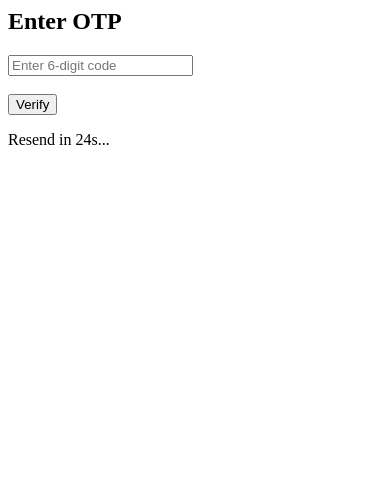
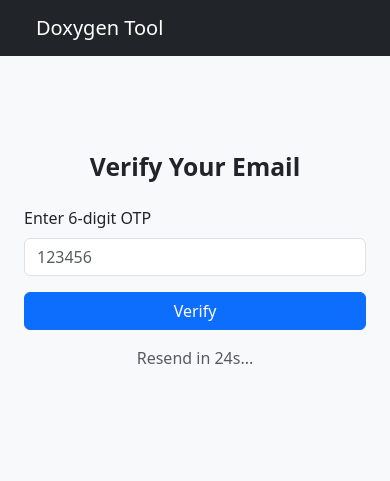
Before and after one commit to Tashif-Bashir/doxgenweb, a Django app: page /users/verify/ in a window 390 px wide. Shown: the top 481 px of the page. Run offline with Django 4.2, Linux system fonts and the light colour scheme.

Commit message:
updated verify email page

```diff
--- a/users/templates/users/verify.html
+++ b/users/templates/users/verify.html
@@ -1,25 +1,48 @@
-<h2>Enter OTP</h2>
-<form method="post">
-  {% csrf_token %}
-  <input type="text" name="otp" placeholder="Enter 6-digit code" required><br><br>
-  <button type="submit">Verify</button>
-</form>
+{% extends 'upload/base.html' %}
+{% block title %}Verify OTP | Doxygen Web Tool{% endblock %}
+{% block content %}
+<div class="container py-5">
+  <h2 class="fw-bold mb-4 text-center">Verify Your Email</h2>
+  <div class="row justify-content-center">
+    <div class="col-md-6">
+      <form method="post" novalidate>
+        {% csrf_token %}
+        {% if error %}
+          <div class="alert alert-danger">{{ error }}</div>
+        {% endif %}
 
-{% if error %}<p style="color:red;">{{ error }}</p>{% endif %}
+        <div class="mb-3">
+          <label for="otp" class="form-label">Enter 6-digit OTP</label>
+          <input type="text" id="otp" name="otp" class="form-control" placeholder="123456" maxlength="6" required>
+        </div>
 
-<p id="timer">Resend in 30s...</p>
-<a href="{% url 'resend_otp' %}" id="resend" style="display:none;">Resend OTP</a>
+        <div class="d-grid mb-3">
+          <button type="submit" class="btn btn-primary">Verify</button>
+        </div>
+      </form>
+
+      <div class="text-center">
+        <p id="timer" class="text-muted">Resend in 30s...</p>
+        <a href="{% url 'resend_otp' %}" id="resend" class="btn btn-link p-0" style="display: none;">Resend OTP</a>
+      </div>
+    </div>
+  </div>
+</div>
 
 <script>
   let seconds = 30;
+  const timerElem = document.getElementById("timer");
+  const resendLink = document.getElementById("resend");
+
   let timer = setInterval(() => {
     seconds--;
     if (seconds > 0) {
-      document.getElementById("timer").textContent = `Resend in ${seconds}s...`;
+      timerElem.textContent = `Resend in ${seconds}s...`;
     } else {
       clearInterval(timer);
-      document.getElementById("timer").style.display = "none";
-      document.getElementById("resend").style.display = "inline";
+      timerElem.style.display = "none";
+      resendLink.style.display = "inline";
     }
   }, 1000);
 </script>
+{% endblock %}
```
